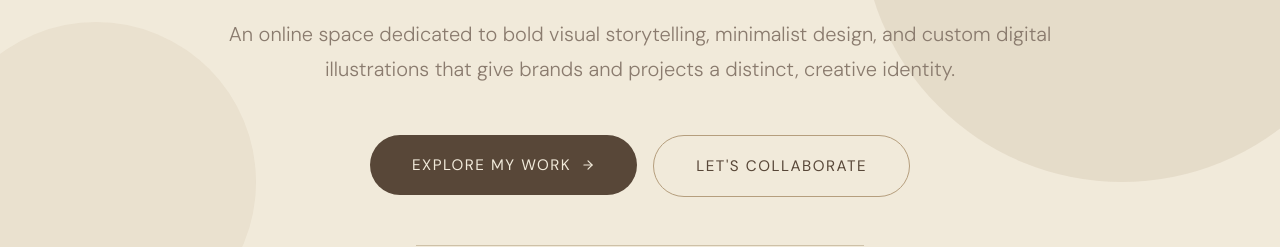
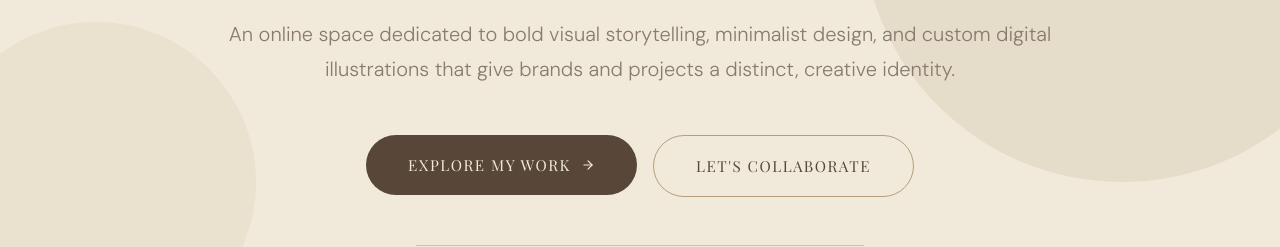
Before and after one commit to akashdeepsingh283/Suha_Illustrates, a React (Vite) app in the folder frontend/: page / in a window 1280 px wide. Shown: the part 1218-1465 px from the top of the page. Built offline with nearby package versions, Linux system fonts and the light colour scheme; no server answers; a web font is replaced by a local one.

Commit message:
Update Hero.tsx

```diff
--- a/frontend/src/components/Hero.tsx
+++ b/frontend/src/components/Hero.tsx
@@ -127,7 +127,7 @@ const Hero: React.FC = () => {
                     fontSize: "0.95rem",
                     letterSpacing: "0.1em",
                     textTransform: "uppercase",
-                    fontFamily: "DM Sans, sans-serif",
+                    fontFamily: "Playfair Display, serif",
                     fontWeight: 400,
                     cursor: "pointer",
                     display: "flex",
@@ -151,7 +151,7 @@ const Hero: React.FC = () => {
                     fontSize: "0.95rem",
                     letterSpacing: "0.1em",
                     textTransform: "uppercase",
-                    fontFamily: "DM Sans, sans-serif",
+                    fontFamily: "'Playfair Display', serif",
                     fontWeight: 400,
                     cursor: "pointer",
                   }}
```
